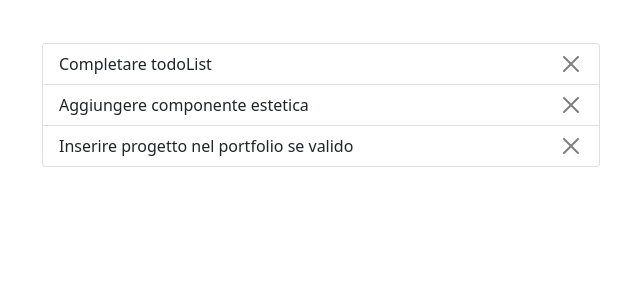
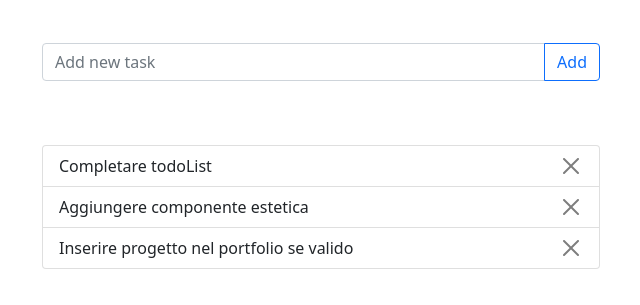
Before and after one commit to daniele-pipino/vue-todolist, a plain HTML site: page index.html in a window 1280 px wide. Shown: the part 101-406 px from the top of the page, without its empty margins (319-959 px from the left). Drawn offline with nearby package versions, Linux system fonts and the light colour scheme.

Commit message:
added new task function

```diff
--- a/index.html
+++ b/index.html
@@ -19,7 +19,16 @@
         </header>
         <main class="container mx-auto">
             <div class="row">
-                <div class="col">
+                <div class="col-12">
+                    <!-- add new task -->
+                    <div class="input-group mb-3 w-50 mx-auto">
+                        <input v-model="newTask" type="text" class="form-control" placeholder="Add new task"
+                            aria-label="Recipient's username" aria-describedby="button-addon2">
+                        <button @click="addTask()" class="btn btn-outline-primary" type="button">Add</button>
+                    </div>
+                </div>
+                <div class="col-12 mt-5">
+                    <!-- task list -->
                     <div class="list-group w-50 mx-auto">
                         <ul class="list-group ">
                             <li class="list-group-item d-flex justify-content-between" v-for="(task, index) in tasks">
--- a/js/main.js
+++ b/js/main.js
@@ -4,6 +4,7 @@ Vue.config.devtools = true;
 const app = new Vue({
     el: '#root',
     data: {
+        newTask: "",
         tasks: [
             'Completare todoList',
             'Aggiungere componente estetica',
@@ -14,5 +15,10 @@ const app = new Vue({
         deleteTask(i) {
             this.tasks.splice(i, 1);
         },
+        addTask() {
+            if (!this.newTask.trim() == '')
+                this.tasks.push(this.newTask);
+            this.newTask = '';
+        },
     }
 });
```
